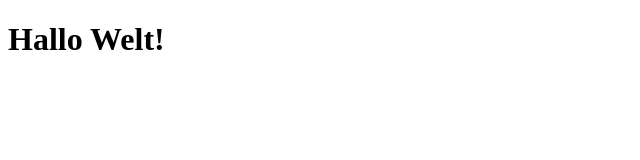
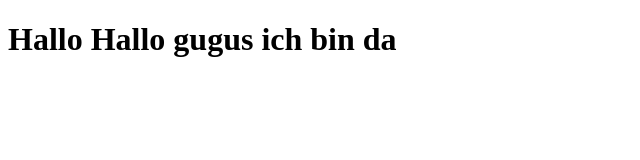
Before and after one commit to Pwol99/github-2022-kurs, a plain HTML site: page index.html in a window 1280 px wide. Shown: the whole page, without its empty margins (0-640 px from the left). Drawn offline with Linux system fonts and the light colour scheme.

```diff
--- a/index.html
+++ b/index.html
@@ -2,6 +2,6 @@
 <html>
     <head><title>Mein erstes Git-Projekt</title></head>
     <body>
-        <h1>Hallo Welt!</h1>
+        <h1>Hallo Hallo gugus ich bin da</h1>
     </body>
 </html>
```
